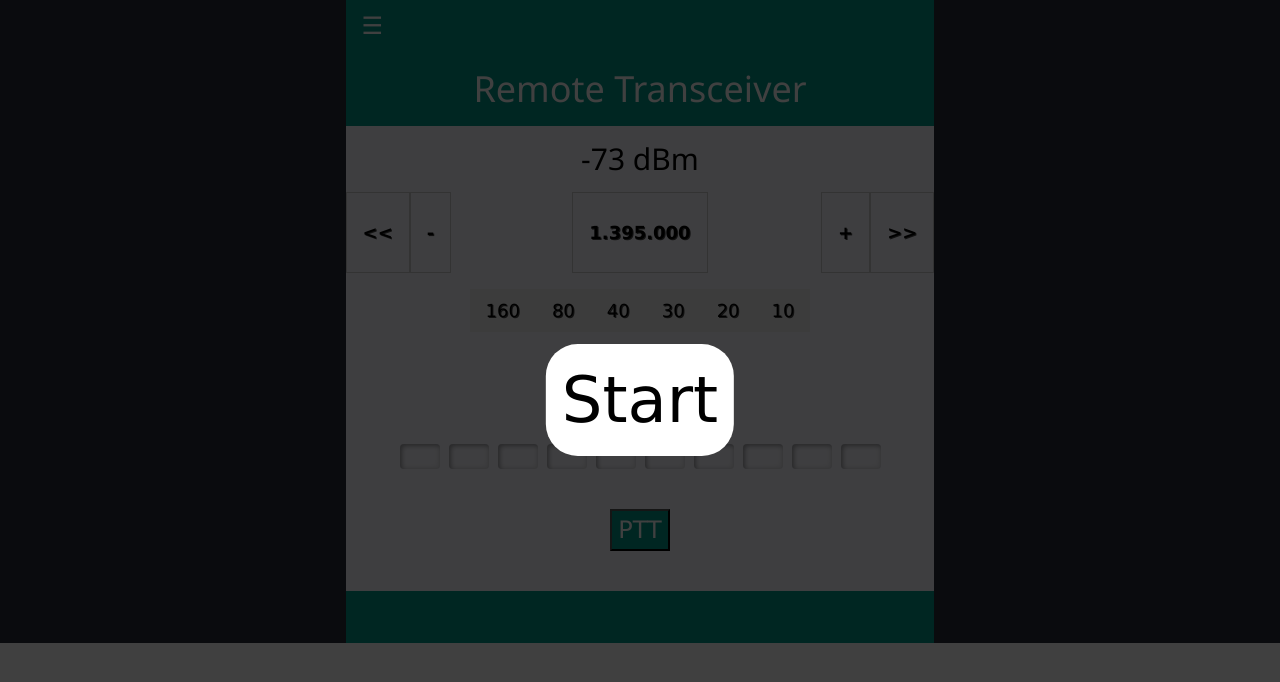
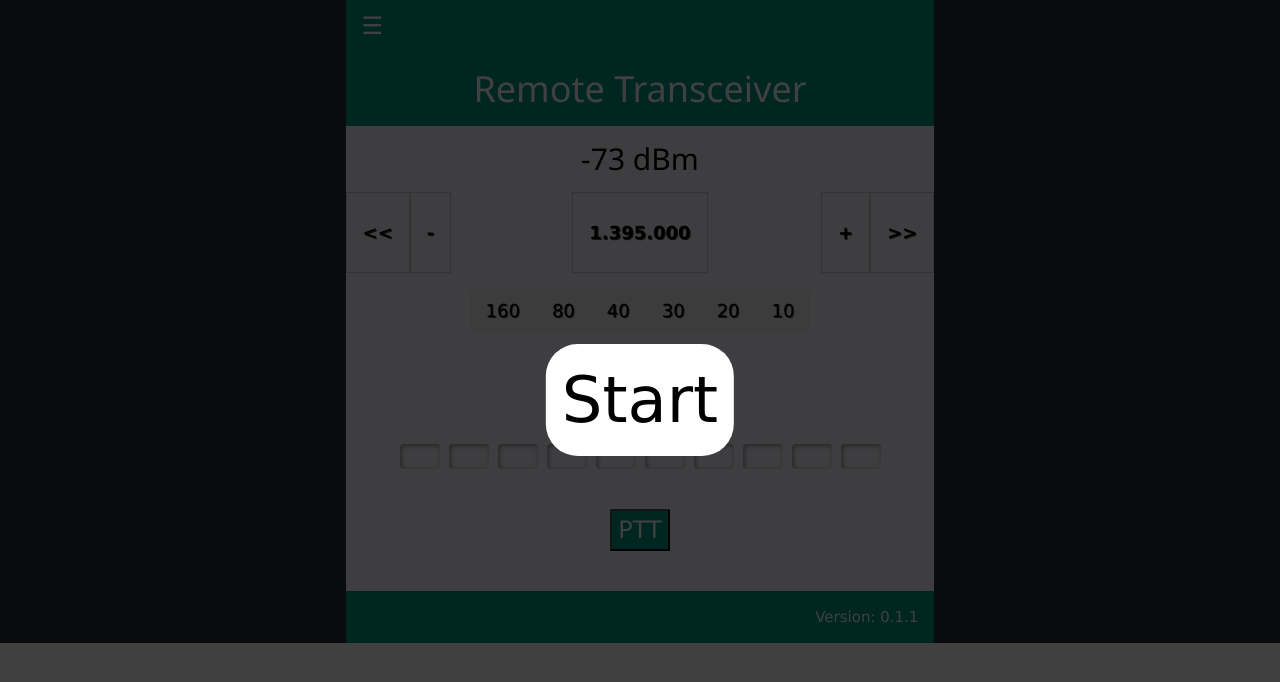
Before and after one commit to pa3gsb/Radioberry-2.x-Remote, an Angular app in the folder remote/src/main/: page /#/online in a window 1280 px wide. Shown: the top 682 px of the page. Built offline with nearby package versions, Linux system fonts and the light colour scheme; no server answers.

Commit message:
version info following semantic versioning

```diff
--- a/remote/src/main/package.json
+++ b/remote/src/main/package.json
@@ -1,11 +1,13 @@
 {
   "name": "radioberry",
-  "version": "0.0.1",
+  "version": "0.1.1",
   "scripts": {
     "ng": "ng",
     "watch": "ng build --watch --configuration development",
     "start": "ng serve --host 0.0.0.0 --port 4200 --disable-host-check",
+    "prebuild": "npm --no-git-tag-version version patch",
     "build": "ng build",
+    "prebuildprod": "npm --no-git-tag-version version patch",
     "buildprod": "ng build --configuration production --base-href /remote/ --deploy-url /remote/",
     "test": "ng test",
     "lint": "ng lint",
--- a/remote/src/main/tsconfig.json
+++ b/remote/src/main/tsconfig.json
@@ -4,6 +4,8 @@
     "paths": {
       "tslib" : ["node_modules/tslib/tslib.d.ts"]
     },
+    "resolveJsonModule": true,
+    "allowSyntheticDefaultImports": true,
     "baseUrl": "./",
     "outDir": "./dist/out-tsc",
     "forceConsistentCasingInFileNames": true,
--- a/remote/src/main/webapp/app/app.component.html
+++ b/remote/src/main/webapp/app/app.component.html
@@ -24,7 +24,7 @@
     <router-outlet></router-outlet>
 
     <div class="w3-container w3-teal w3-center">
-      <p>&nbsp;</p>
+      <p class="w3-right">Version: {{version}}</p>
     </div>
 
   </div>
--- a/remote/src/main/webapp/app/app.component.ts
+++ b/remote/src/main/webapp/app/app.component.ts
@@ -4,6 +4,7 @@ import {Router} from '@angular/router';
 import {Audio, Spectrum} from './model/radio';
 import {interval} from 'rxjs';
 import {environment} from '../environments/environment';
+import packageJson from '../../package.json';
 
 @Component({
   selector: 'rb-root',
@@ -13,6 +14,8 @@ import {environment} from '../environments/environment';
 export class AppComponent implements OnInit {
 
   styleExp = "none";
+
+  public version: string = packageJson.version;
 
   constructor(private router: Router, private websocket: WebsocketService) {}
 
--- a/remote/src/main/webapp/app/information/information.component.html
+++ b/remote/src/main/webapp/app/information/information.component.html
@@ -2,7 +2,7 @@
   <div class="w3-left-align">
     <section>
       <br/>This web app is based on:
-    </section>1
+    </section>
     <li>WDSP ; An excellent DSP library by Warren Pratt, NR0V</li>
     <li>Ported to Linux by John Melton, G0ORX</li>
     <li>JNI (Java Native Interface) to WDSP</li>
```
Also changed, not shown: 1 other file (tests, documents, lock files or other folders).
